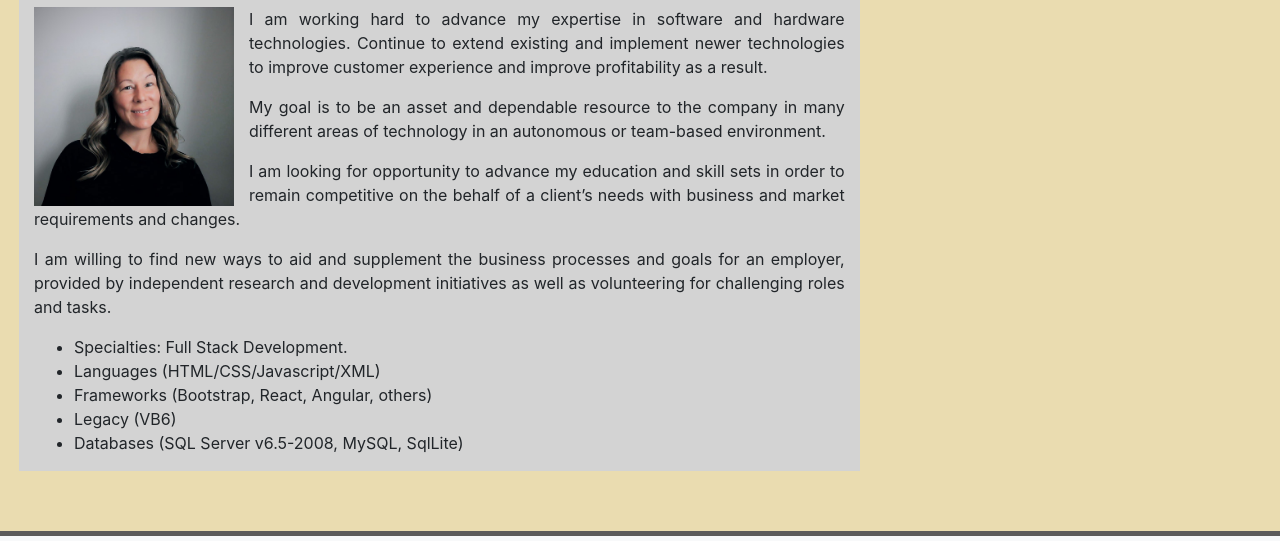
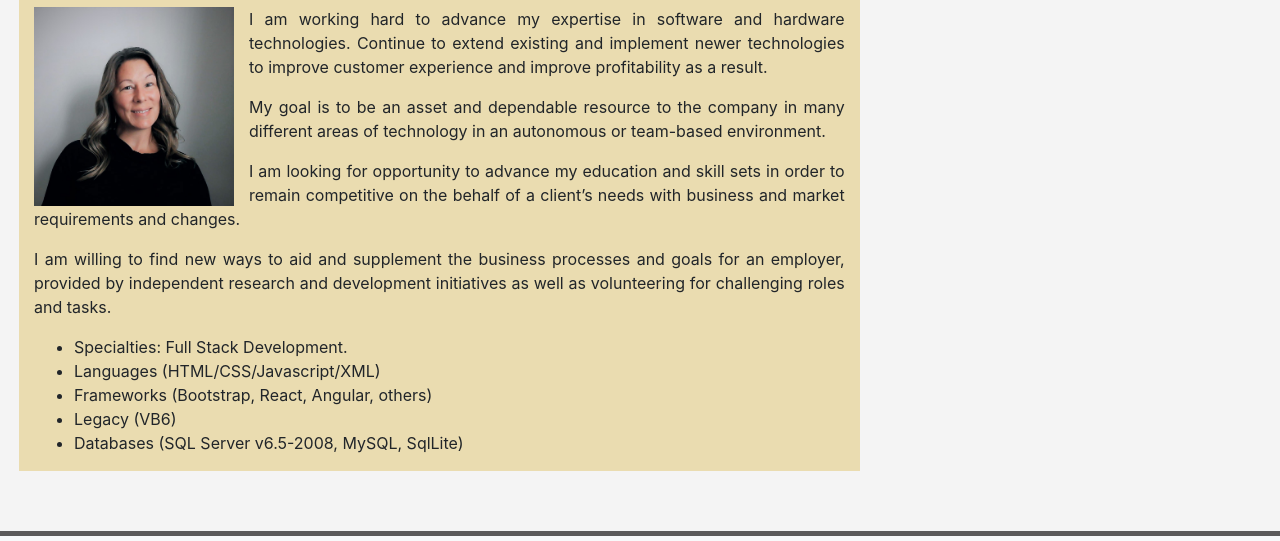
Before and after one commit to JodyBrzo/my-portfolio, a plain HTML site: page index.html in a window 1280 px wide. Shown: the part 184-725 px from the top of the page. Drawn offline with nearby package versions, Linux system fonts and the light colour scheme.

Commit message:
updating colors

```diff
--- a/assets/css/style.css
+++ b/assets/css/style.css
@@ -1,11 +1,11 @@
 /*set background color for the enitre page*/
 body{
-    background-color: #eadcb0;
+    background-color: #f4f4f4;
 }
 
 /*set background color for the main section container*/
 .col-main{
-    background-color: lightgray;
+    background-color: #eadcb0;
 }
 
 /*set h1 text color and add padding to the top and bottom of text to push the column border down a bit*/
```
